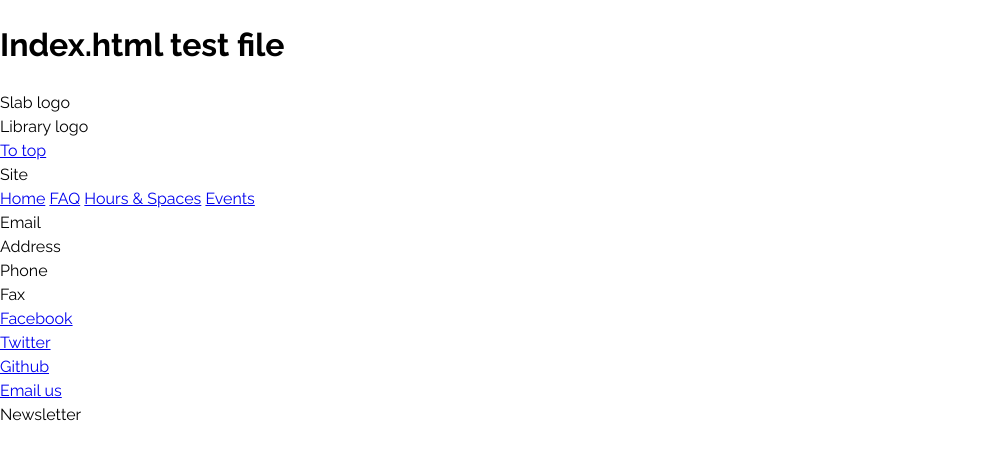
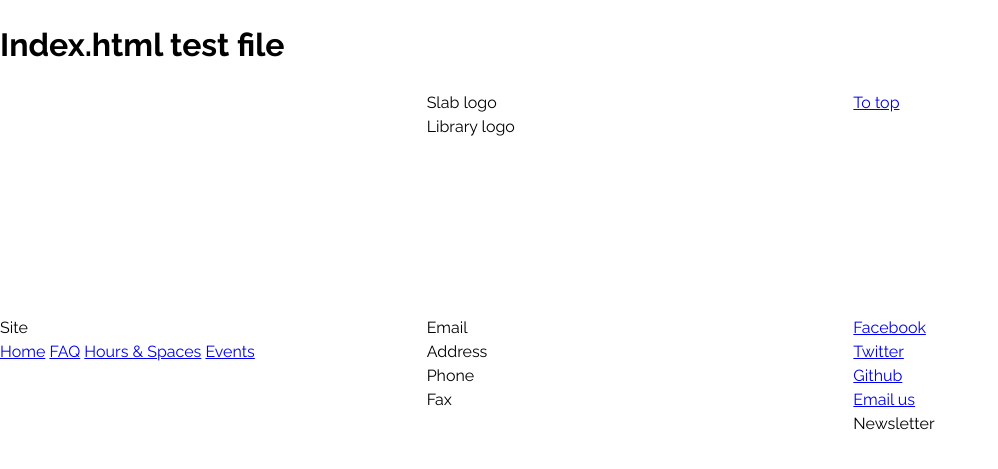
Before and after one commit to kbdonnally/patterns, a Jekyll site: the page built from index.html, in a window 1280 px wide. Shown: the top 469 px of the page, without its empty margins (0-998 px from the left). Built offline with Jekyll 4.4.1, drawn with Linux system fonts in a browser that asks for light colours; some web fonts are replaced.

Commit message:
Create grid setup for footer areas

```diff
--- a/assets/css/_sass/_footer.scss
+++ b/assets/css/_sass/_footer.scss
@@ -3,11 +3,18 @@
 }
 
 .footer-main-grid {
-
+	position: relative;
+	display: grid;
+	grid-template-areas: ".... logos top"
+						 "site contact connect";
+	grid-auto-rows: minmax(25vh, auto);
+	grid-template-columns: 1fr 1fr 1fr;
 }
 
+/* Logos: */
+
 .footer__logos {
-
+	grid-area: logos;
 }
 
 .footer-logo__slab {
@@ -18,16 +25,20 @@
 
 }
 
+/* To Top: */
+
 .footer__to-top {
-
+	grid-area: top;
 }
 
 .footer-top__wrapper {
 
 }
 
+/* Site Links: */
+
 .footer__sitemap {
-
+	grid-area: site;
 }
 
 .footer-map__title {
@@ -38,8 +49,10 @@
 
 }
 
+/* Contact: */
+
 .footer__contact {
-
+	grid-area: contact;
 }
 
 .footer-contact__email {
@@ -58,8 +71,10 @@
 
 }
 
+/* Connect: */
+
 .footer__connect {
-
+	grid-area: connect;
 }
 
 .footer-connect__social {
```
